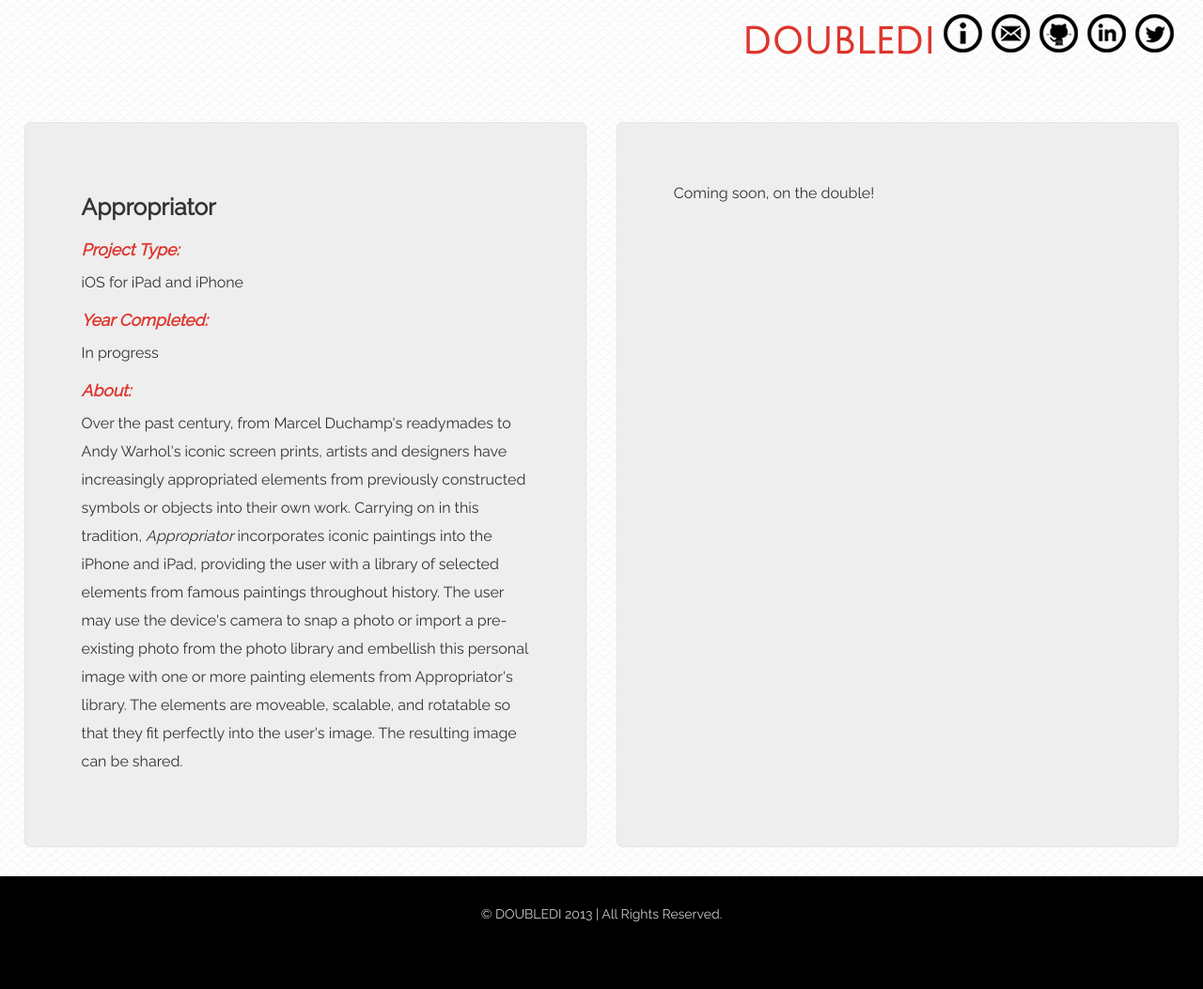
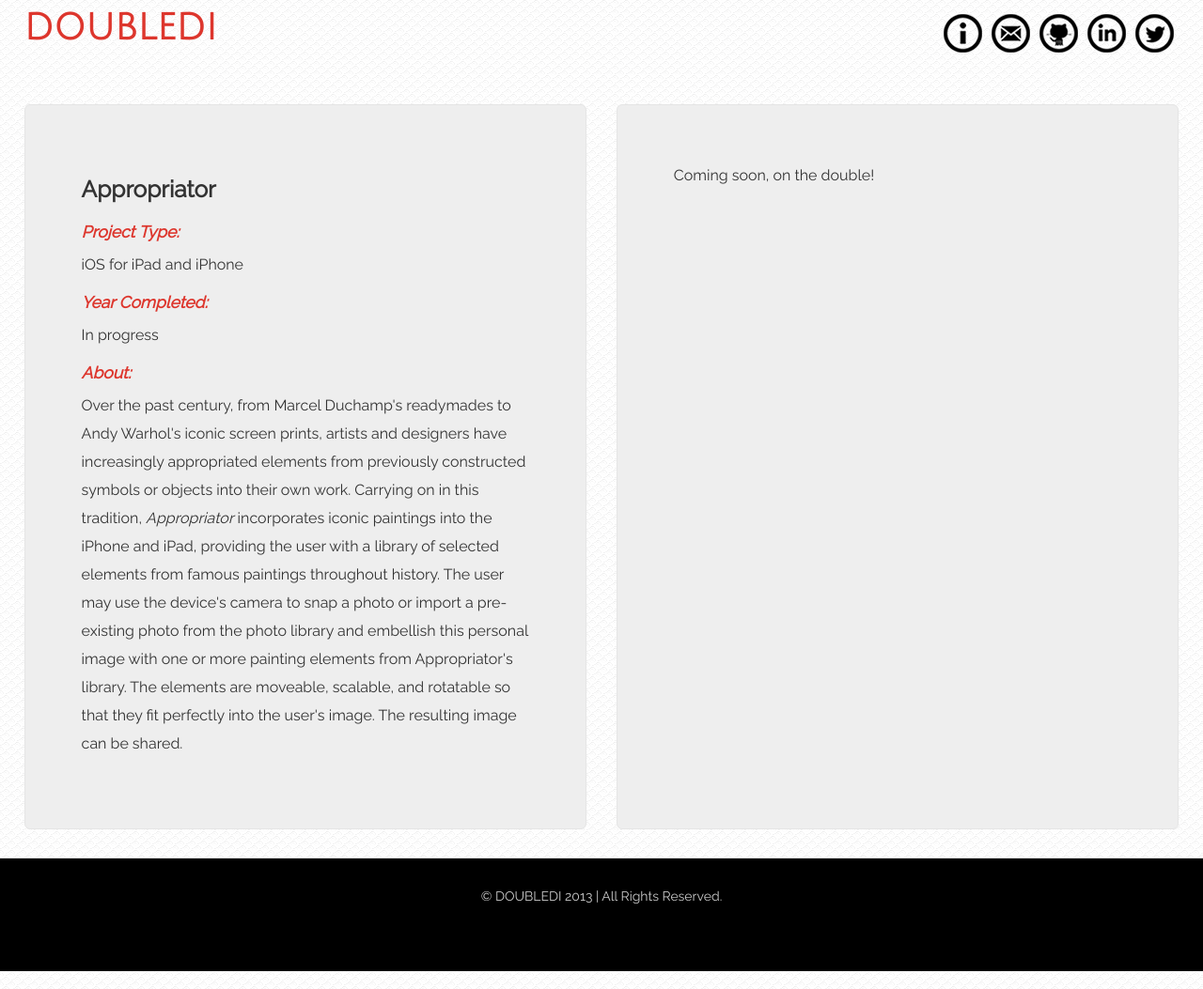
Before and after one commit to diannamertz/doubledi.github.com, a Jekyll site: the page built from appropriator.html, in a window 1280 px wide. Shown: the whole page at 94% size. Built offline with Jekyll 4.4.1, drawn with Linux system fonts in a browser that asks for light colours.

```diff
--- a/_layouts/default.html
+++ b/_layouts/default.html
@@ -19,8 +19,9 @@
                 <li><a href="https://github.com/doubledi?tab=repositories" target="_blank"> <img src="/img/icon-github.png"></a></li>
                 <li><a href="mailto:diannamertz@gmail.com" target="_top" title="E-mail me!"> <img src="/img/icon-contact.png" alt="E-mail me!"></a></li>
                 <li><a href="#myModal" role="btn" data-toggle="modal"> <img src="/img/icon-info.png"></a></li>
-                <li><a href="/index.html"><h1>DOUBLEDI</h1></a></li>
-              </ul>
+                </ul>
+                <p><a href="/index.html"><h1>DOUBLEDI</h1></a></p>
+
             </nav>
           </div> <!--row-fluid-->
           <!-- Modal -->
```
